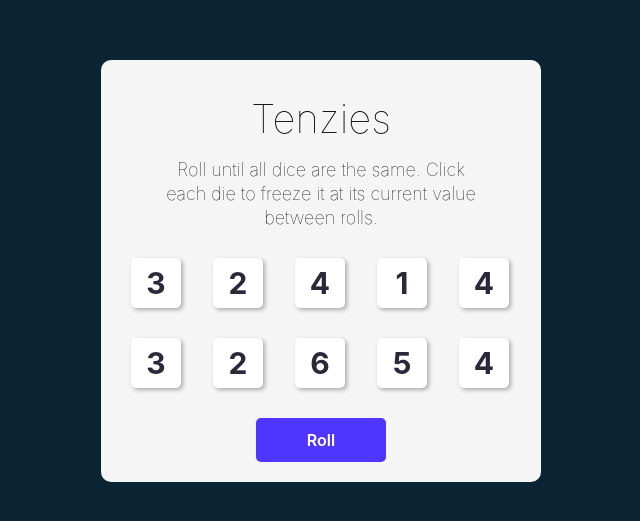
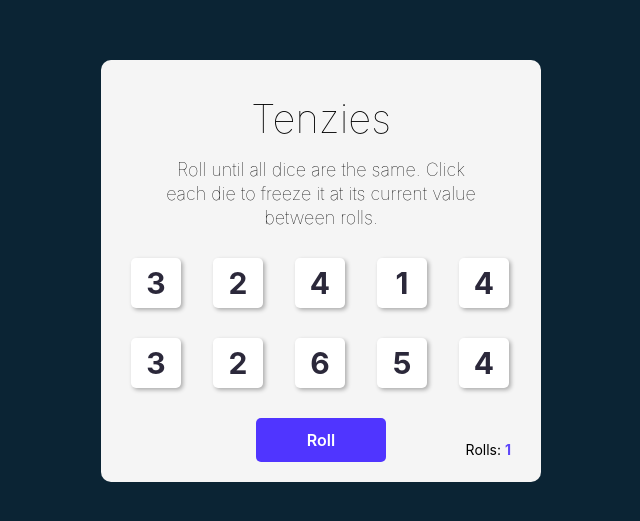
Before and after one commit to bhszewczyk/react-tenzies-game, a React (Vite) app: page / in a window 1280 px wide. Shown: the part 129-650 px from the top of the page, without its empty margins (319-959 px from the left). Built offline with nearby package versions, Linux system fonts and the light colour scheme.

Commit message:
Adds counter to the game

```diff
--- /dev/null
+++ b/components/Counter.jsx
@@ -0,0 +1,9 @@
+import React from 'react';
+
+export default function Counter(props) {
+	return (
+		<div className='counter'>
+			Rolls: <span>{props.count}</span>
+		</div>
+	);
+}
--- a/components/Dice.jsx
+++ b/components/Dice.jsx
@@ -1,11 +1,13 @@
 import React from 'react';
 import Die from './Die';
+import Counter from './Counter';
 import './dice.css';
 import { nanoid } from 'nanoid';
 
 export default function Dice() {
 	const [isGameOver, setGameOver] = React.useState(false);
 	const [dice, setDice] = React.useState(generateDice());
+	const [counter, setCounter] = React.useState(1);
 
 	React.useEffect(() => {
 		const allHeld = dice.every((die) => die.isHeld === true);
@@ -41,6 +43,7 @@ export default function Dice() {
 	}
 
 	function getNewRoll() {
+		setCounter((oldCount) => oldCount + 1);
 		setDice((oldState) => {
 			const newState = oldState.map((die) => {
 				if (die.isHeld === true) {
@@ -72,6 +75,7 @@ export default function Dice() {
 
 	function startAgain() {
 		setGameOver(false);
+		setCounter(1);
 
 		setDice(generateDice());
 	}
@@ -83,14 +87,17 @@ export default function Dice() {
 	const wonEl = (
 		<div>
 			<h1>You won!</h1>
+			<p class='game-info'>
+				It took you <span>{counter}</span> rolls to achieve the goal.
+			</p>
 			<button className='btn' onClick={startAgain}>
-				Play again!
+				Play again
 			</button>
 		</div>
 	);
 
 	const gameEl = (
-		<div>
+		<div class='game-container'>
 			<header>
 				<h1>Tenzies</h1>
 				<p>
@@ -102,6 +109,7 @@ export default function Dice() {
 			<button className='btn' onClick={getNewRoll}>
 				Roll
 			</button>
+			<Counter count={counter} />
 		</div>
 	);
 
--- a/components/dice.css
+++ b/components/dice.css
@@ -38,3 +38,28 @@ main header p {
 .btn:hover {
 	background-color: #5d46f9;
 }
+
+.game-container {
+	position: relative;
+}
+
+.counter {
+	position: absolute;
+	right: 1rem;
+	bottom: 0;
+	font-size: 1.4rem;
+}
+
+.counter span {
+	color: #5d46f9;
+	font-weight: bold;
+}
+
+.game-info {
+	font-size: 1.6rem;
+}
+
+.game-info span {
+	color: #5d46f9;
+	font-weight: bold;
+}
--- a/src/App.css
+++ b/src/App.css
@@ -10,4 +10,7 @@
 	min-height: 36rem;
 	min-width: 36rem;
 	border-radius: 10px;
+	display: flex;
+	justify-content: center;
+	align-items: center;
 }
```
